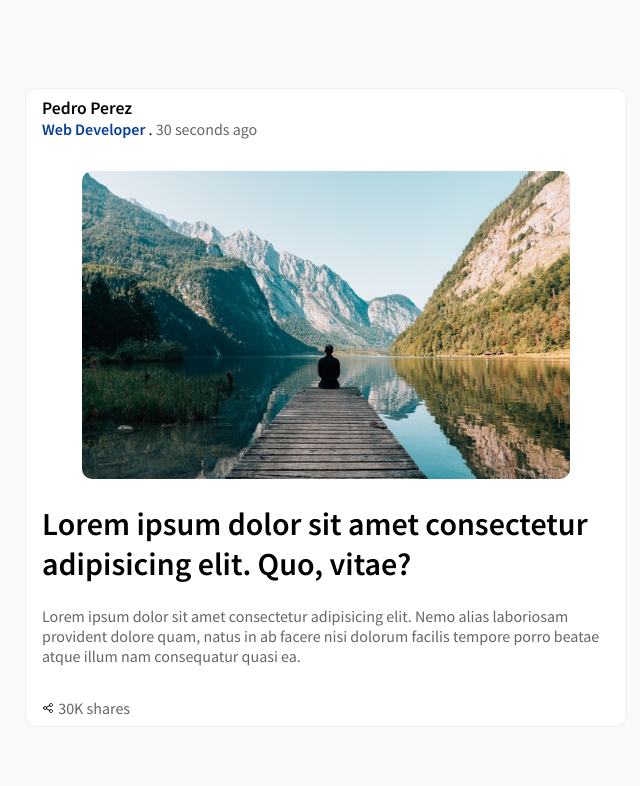
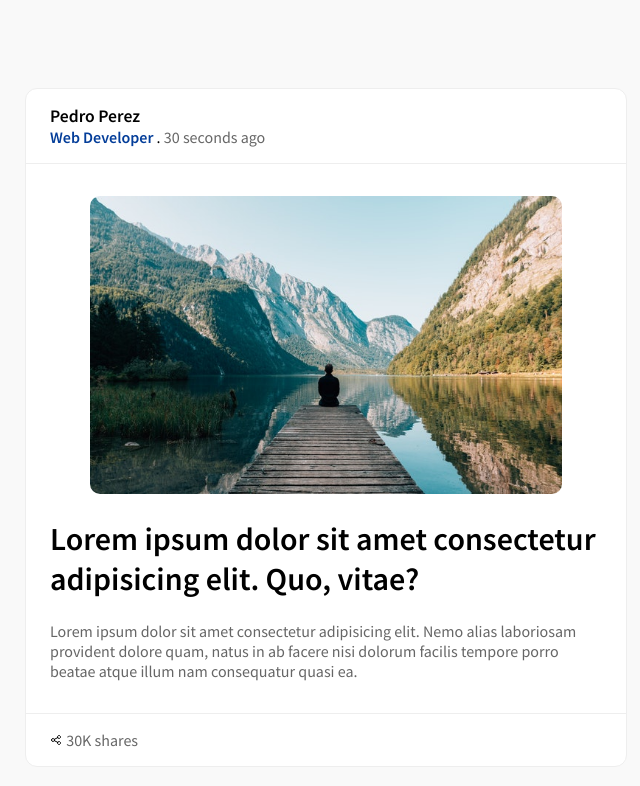
Before and after one commit to Zuniga63/make_post, a plain HTML site: page index.html in a window 1280 px wide. Shown: the whole page, without its empty margins (314-954 px from the left). Drawn offline with Linux system fonts and the light colour scheme.

Commit message:
Agrega estilos del borde al header y al body

```diff
--- a/css/app.css
+++ b/css/app.css
@@ -8,6 +8,7 @@ body{
 }
 .container{
     padding-top: 80px;
+    padding-bottom: 160px;
 }
 .post{
     width: 600px;
@@ -20,8 +21,12 @@ body{
     background-color: white;
 }
 .post__header, .post__body, .post__footer{
-    padding: 8px 16px;
+    padding: 16px 24px;
+}
 
+.post__header,
+.post__body{
+  border-bottom: 1px solid #eee;
 }
 .post__author{
     margin:0;
@@ -58,5 +63,6 @@ body{
 }
 .post__footer__icon{
     width: 12px;
+    height: 12px;
     padding-right: 1px;
 }
```
